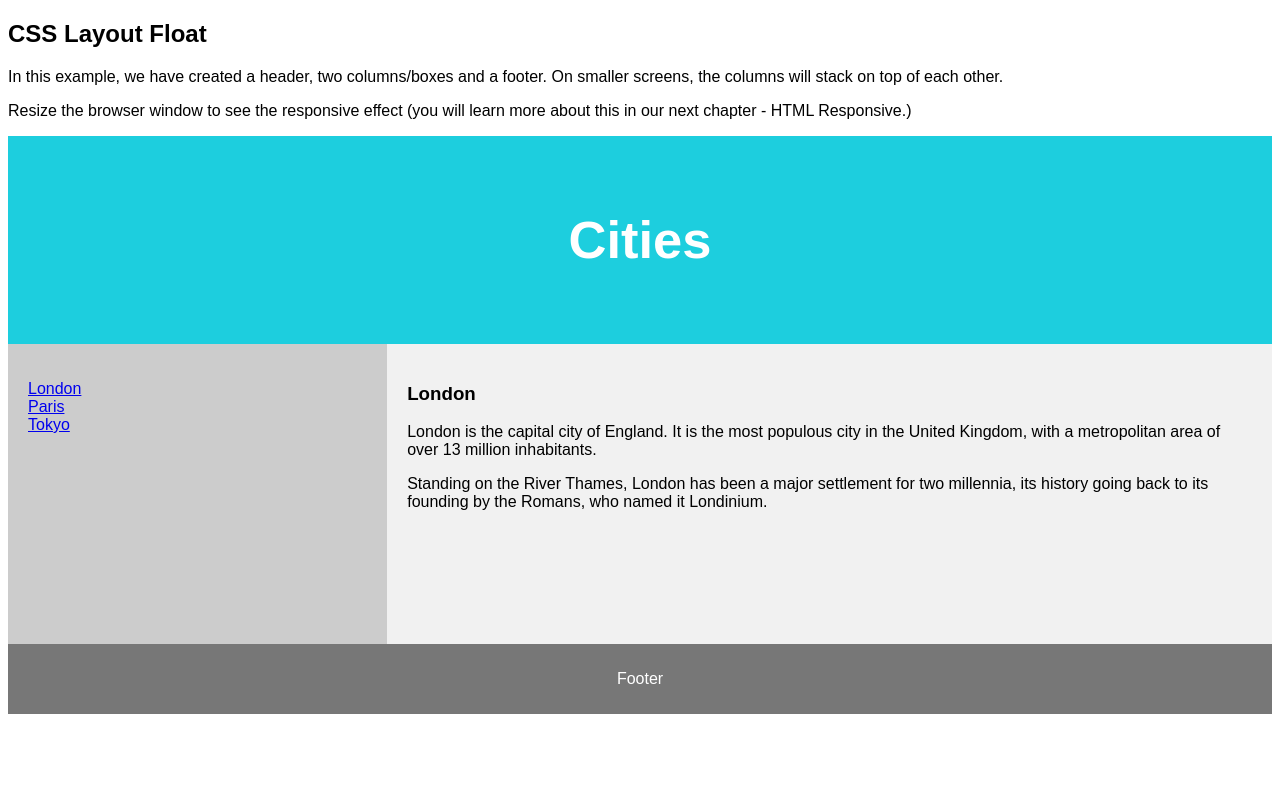
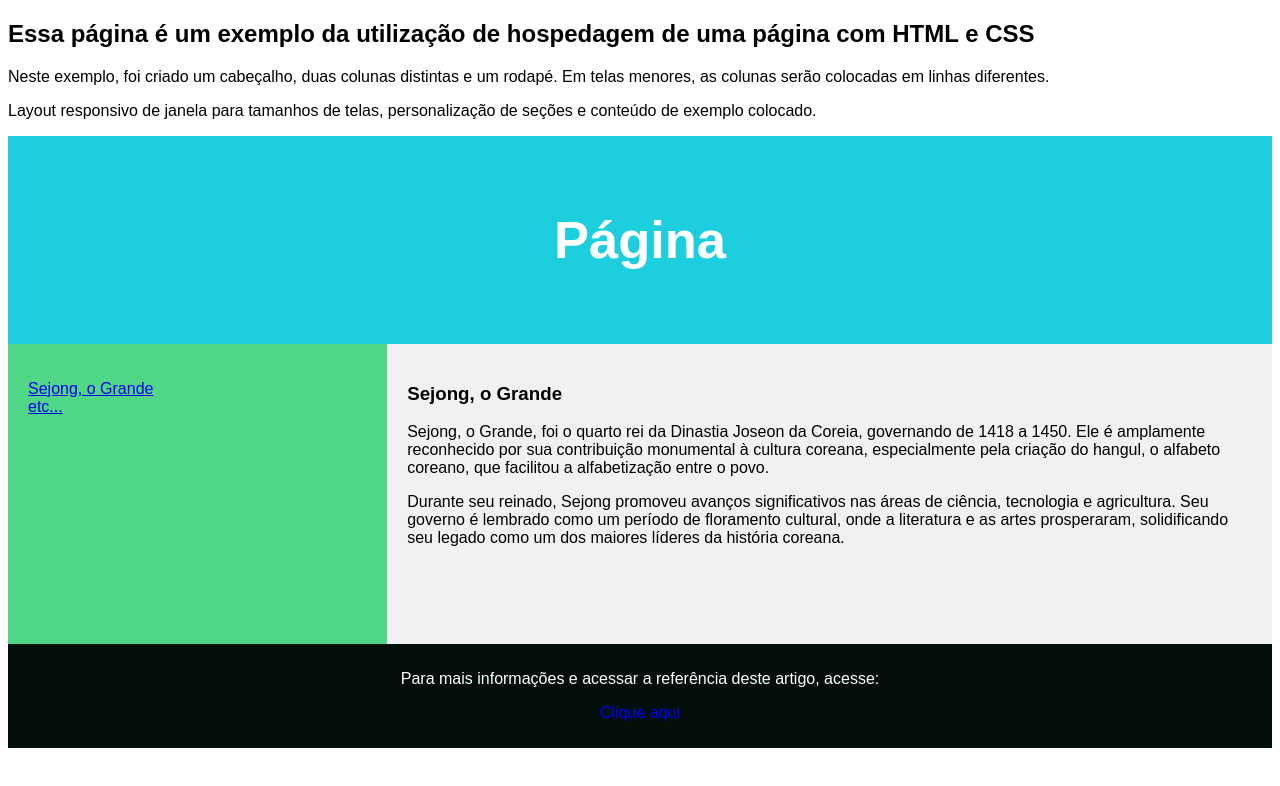
Before and after one commit to whironn/whironn.github.io, a plain HTML site: page index.html in a window 1280 px wide. Drawn offline with Linux system fonts and the light colour scheme.

Commit message:
Update index.html

```diff
--- a/index.html
+++ b/index.html
@@ -13,7 +13,7 @@ body {
   font-family: Arial, Helvetica, sans-serif;
 }
 
-/* Style the header */
+/* Estiliza o cabeçalho */
 header {
   background-color: #1dcede;
   padding: 30px;
@@ -22,16 +22,16 @@ header {
   color: white;
 }
 
-/* Create two columns/boxes that floats next to each other */
+/* Cria duas colunas que ficam lado a lado */
 nav {
   float: left;
   width: 30%;
-  height: 300px; /* only for demonstration, should be removed */
-  background: #ccc;
+  height: 300px;
+  background: #4fd687;
   padding: 20px;
 }
 
-/* Style the list inside the menu */
+/* Estilizar a lista do menu */
 nav ul {
   list-style-type: none;
   padding: 0;
@@ -42,25 +42,25 @@ article {
   padding: 20px;
   width: 70%;
   background-color: #f1f1f1;
-  height: 300px; /* only for demonstration, should be removed */
+  height: 300px;
 }
 
-/* Clear floats after the columns */
+/* Limpa os floats após as colunas para evitar problemas de layout */
 section::after {
   content: "";
   display: table;
   clear: both;
 }
 
-/* Style the footer */
+/* Estiliza o rodapé */
 footer {
-  background-color: #777;
+  background-color: #050f09;
   padding: 10px;
   text-align: center;
   color: white;
 }
 
-/* Responsive layout - makes the two columns/boxes stack on top of each other instead of next to each other, on small screens */
+/* Layout responsivo - faz as colunas se ajustarem em telas menores */
 @media (max-width: 600px) {
   nav, article {
     width: 100%;
@@ -71,32 +71,33 @@ footer {
 </head>
 <body>
 
-<h2>CSS Layout Float</h2>
-<p>In this example, we have created a header, two columns/boxes and a footer. On smaller screens, the columns will stack on top of each other.</p>
-<p>Resize the browser window to see the responsive effect (you will learn more about this in our next chapter - HTML Responsive.)</p>
+<h2>Essa página é um exemplo da utilização de hospedagem de uma página com HTML e CSS</h2>
+<p>Neste exemplo, foi criado um cabeçalho, duas colunas distintas e um rodapé. Em telas menores, as colunas serão colocadas em linhas diferentes.</p>
+<p>Layout responsivo de janela para tamanhos de telas, personalização de seções e conteúdo de exemplo colocado.</p>
 
 <header>
-  <h2>Cities</h2>
+  <h2>Página</h2>
 </header>
 
 <section>
   <nav>
     <ul>
-      <li><a href="#">London</a></li>
-      <li><a href="#">Paris</a></li>
-      <li><a href="#">Tokyo</a></li>
+      <li><a href="#">Sejong, o Grande</a></li>
+      <li><a href="#">etc...</a></li>
     </ul>
   </nav>
 
   <article>
-    <h1>London</h1>
-    <p>London is the capital city of England. It is the most populous city in the  United Kingdom, with a metropolitan area of over 13 million inhabitants.</p>
-    <p>Standing on the River Thames, London has been a major settlement for two millennia, its history going back to its founding by the Romans, who named it Londinium.</p>
+    <h1>Sejong, o Grande</h1>
+    <p>Sejong, o Grande, foi o quarto rei da Dinastia Joseon da Coreia, governando de 1418 a 1450. Ele é amplamente reconhecido por sua contribuição monumental à cultura coreana, especialmente pela criação do hangul, o alfabeto coreano, que facilitou a alfabetização entre o povo.</p>
+    <p>Durante seu reinado, Sejong promoveu avanços significativos nas áreas de ciência, tecnologia e agricultura. Seu governo é lembrado como um período de floramento cultural, onde a literatura e as artes prosperaram, solidificando seu legado como um dos maiores líderes da história coreana.</p>
   </article>
 </section>
 
 <footer>
-  <p>Footer</p>
+  <p>Para mais informações e acessar a referência deste artigo, acesse:
+  <p><a href="https://pt.wikipedia.org/wiki/Sejong,_o_Grande" style="color: blue; text-decoration: none;">Clique aqui</a>
+</p>
 </footer>
 
 </body>
```
